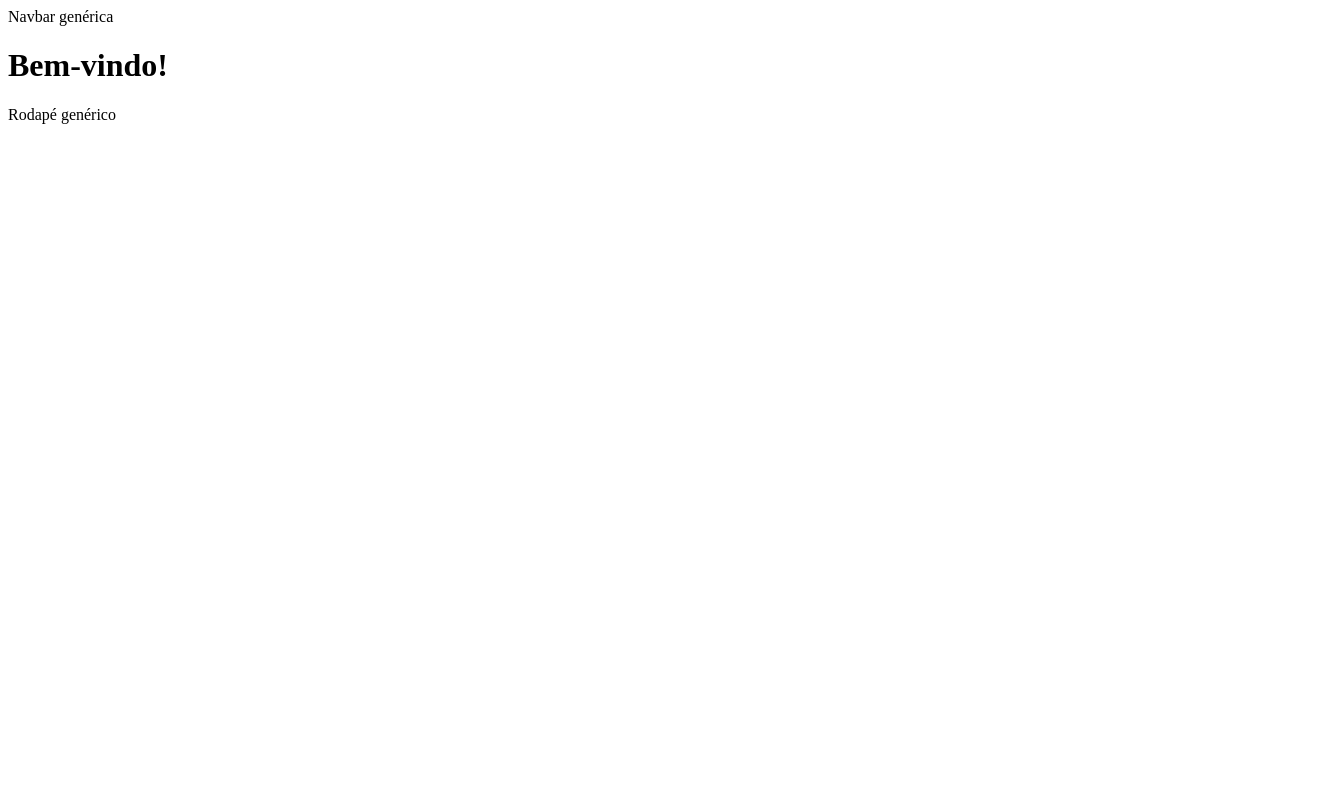
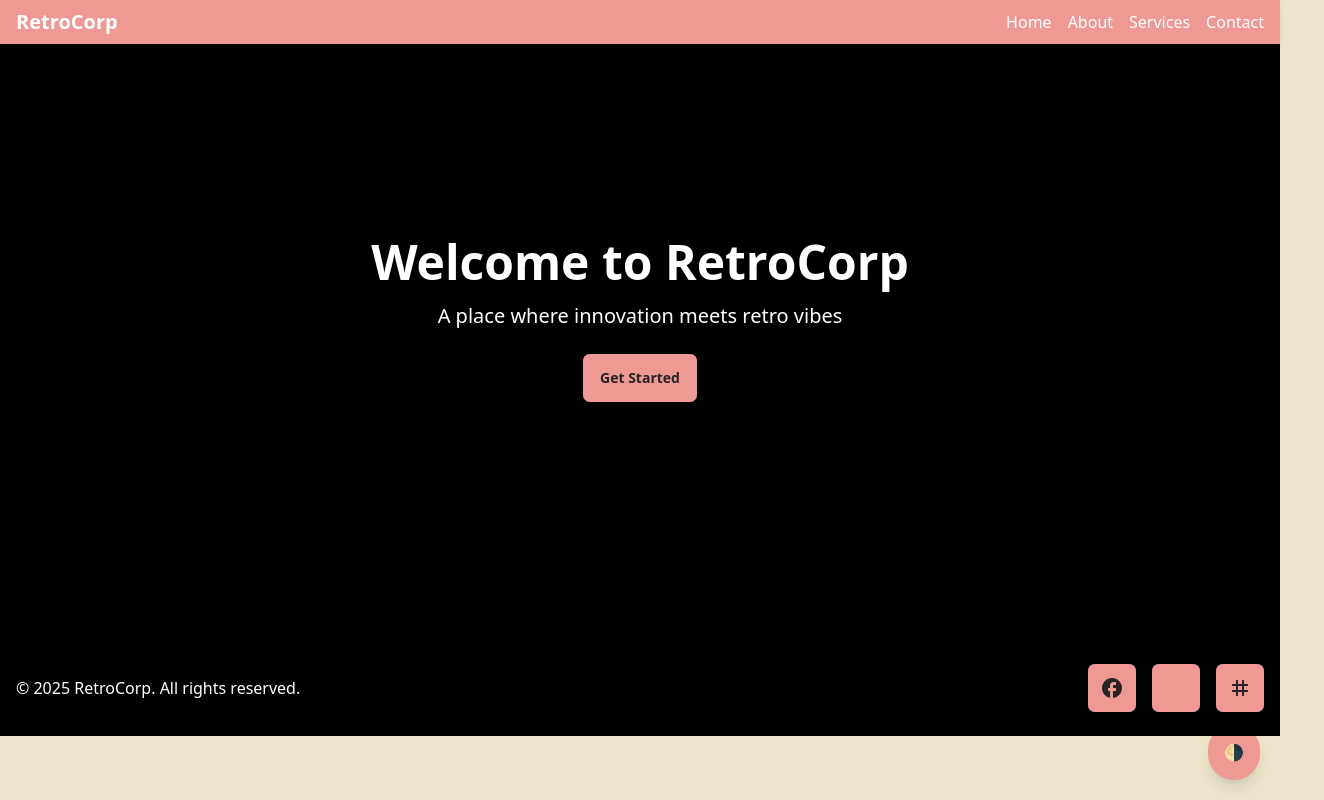
Before and after one commit to zioncwbBola/caminhodavida, a Next.js app: page / in a window 1280 px wide. Shown: the whole page, 1324 px wide, since content can reach past the window. Built offline with nearby package versions, Linux system fonts and the light colour scheme.

Commit message:
commit 8

```diff
--- a/package.json
+++ b/package.json
@@ -9,6 +9,7 @@
     "lint": "next lint"
   },
   "dependencies": {
+    "autoprefixer": "^10.4.20",
     "next": "15.1.5",
     "react": "^19.0.0",
     "react-dom": "^19.0.0"
@@ -18,8 +19,8 @@
     "@types/react": "^19.0.7",
     "@types/react-dom": "^19",
     "daisyui": "^4.12.23",
-    "postcss": "^8",
-    "tailwindcss": "^3.4.1",
+    "postcss": "^8.5.1",
+    "tailwindcss": "^3.4.17",
     "typescript": "^5.7.3"
   }
 }
--- a/src/app/layout.tsx
+++ b/src/app/layout.tsx
@@ -1,21 +1,17 @@
-export const metadata = {
-  title: 'Minha Aplicação',
-  description: 'Descrição genérica da aplicação',
-};
+// app/layout.tsx
+import { ReactNode } from 'react';
+import '../styles/globals.css';
+import ThemeToggle from '@/components/ToggleTheme';
 
-export default function RootLayout({
-  children,
-}: {
-  children: React.ReactNode;
-}) {
+export default function RootLayout({ children }: { children: ReactNode }) {
   return (
-    <html lang="pt-BR">
+    <html lang="en">
+      <head>
+        <link rel="stylesheet" href="https://fonts.googleapis.com/icon?family=Material+Icons" />
+      </head>
       <body>
-        <header>
-          <nav>Navbar genérica</nav>
-        </header>
-        <main>{children}</main>
-        <footer>Rodapé genérico</footer>
+        <ThemeToggle />
+        {children}
       </body>
     </html>
   );
--- a/src/app/page.tsx
+++ b/src/app/page.tsx
@@ -1,12 +1,18 @@
-export default async function Home() {
-  // const data = await fetch('https://api.example.com/data', {
-  //   cache: 'force-cache', // Garante que os dados são estáticos
-  // }).then((res) => res.json());
+// app/page.tsx
+import Navbar from '../components/Navbar';
+import Hero from '../components/Hero';
+import Sidebar from '../components/Sidebar';
+import Footer from '../components/Footer';
 
+const HomePage = () => {
   return (
-    <main>
-      <h1>Bem-vindo!</h1>
-      {/* <p>Dados estáticos: {JSON.stringify(data)}</p> */}
-    </main>
+    <div className="relative">
+      <Navbar />
+      <Sidebar />
+      <Hero />
+      <Footer />
+    </div>
   );
-}
+};
+
+export default HomePage;
--- /dev/null
+++ b/src/app/tailwind.config.js
@@ -0,0 +1,17 @@
+module.exports = {
+  content: [
+    './pages/**/*.{js,ts,jsx,tsx}',
+    './components/**/*.{js,ts,jsx,tsx}',
+  ],
+  theme: {
+    extend: {},
+  },
+  plugins: [require('daisyui')],
+  daisyui: {
+    themes: [
+      'black',
+      'retro',
+      'corporate',
+    ]
+  }
+}
--- /dev/null
+++ b/src/components/Footer.tsx
@@ -0,0 +1,26 @@
+const Footer = () => {
+  return (
+    <footer className="bg-black text-white py-6">
+      <div className="max-w-7xl mx-auto px-4">
+        <div className="flex flex-col md:flex-row justify-between items-center">
+          <div className="text-center md:text-left">
+            <p>&copy; 2025 RetroCorp. All rights reserved.</p>
+          </div>
+          <div className="flex space-x-4 mt-4 md:mt-0">
+            <a href="#" className="btn btn-square btn-primary">
+              <span className="material-icons">facebook</span>
+            </a>
+            <a href="#" className="btn btn-square btn-primary">
+              <span className="material-icons">twitter</span>
+            </a>
+            <a href="#" className="btn btn-square btn-primary">
+              <span className="material-icons">instagram</span>
+            </a>
+          </div>
+        </div>
+      </div>
+    </footer>
+  );
+};
+
+export default Footer;
--- /dev/null
+++ b/src/components/Hero.tsx
@@ -0,0 +1,13 @@
+const Hero = () => {
+  return (
+    <section className="hero bg-cover bg-center h-[80vh] text-white flex items-center justify-center bg-black">
+      <div className="text-center">
+        <h1 className="text-5xl font-bold mb-4">Welcome to RetroCorp</h1>
+        <p className="text-xl mb-6">A place where innovation meets retro vibes</p>
+        <button className="btn btn-primary">Get Started</button>
+      </div>
+    </section>
+  );
+};
+
+export default Hero;
--- /dev/null
+++ b/src/components/Navbar.tsx
@@ -0,0 +1,32 @@
+import Link from 'next/link';
+
+const Navbar = () => {
+  return (
+    <nav className="fixed top-0 left-0 w-full bg-primary text-white shadow-md z-10">
+      <div className="max-w-7xl mx-auto px-4 py-2">
+        <div className="flex justify-between items-center">
+          <div className="text-xl font-bold">RetroCorp</div>
+          <ul className="hidden md:flex space-x-4">
+            <li>
+              <Link href="/">Home</Link>
+            </li>
+            <li>
+              <Link href="/about">About</Link>
+            </li>
+            <li>
+              <Link href="/services">Services</Link>
+            </li>
+            <li>
+              <Link href="/contact">Contact</Link>
+            </li>
+          </ul>
+          <button className="md:hidden btn btn-square">
+            <span className="material-icons">menu</span>
+          </button>
+        </div>
+      </div>
+    </nav>
+  );
+};
+
+export default Navbar;
--- /dev/null
+++ b/src/components/Sidebar.tsx
@@ -0,0 +1,40 @@
+'use client';
+import { useState } from 'react';
+import Link from 'next/link';
+
+const Sidebar = () => {
+  const [isOpen, setIsOpen] = useState(false);
+
+  const toggleSidebar = () => {
+    setIsOpen(!isOpen);
+  };
+
+  return (
+    <>
+      <button onClick={toggleSidebar} className="fixed bottom-4 right-4 btn btn-circle btn-primary md:hidden">
+        <span className="material-icons">menu</span>
+      </button>
+      <div className={`fixed top-0 left-0 w-64 bg-black text-white h-full z-20 transition-transform transform ${isOpen ? 'translate-x-0' : '-translate-x-full'}`}>
+        <div className="p-4">
+          <h2 className="text-2xl font-bold">Menu</h2>
+          <ul className="space-y-4 mt-6">
+            <li>
+              <Link href="/">Home</Link>
+            </li>
+            <li>
+              <Link href="/about">About</Link>
+            </li>
+            <li>
+              <Link href="/services">Services</Link>
+            </li>
+            <li>
+              <Link href="/contact">Contact</Link>
+            </li>
+          </ul>
+        </div>
+      </div>
+    </>
+  );
+};
+
+export default Sidebar;
--- /dev/null
+++ b/src/components/ToggleTheme.tsx
@@ -0,0 +1,28 @@
+'use client';
+// src/components/ToggleTheme.tsx
+import { useState } from "react";
+
+const ToggleTheme = () => {
+  const [theme, setTheme] = useState<string>("corporate");
+
+  const handleToggleTheme = () => {
+    const themes = ["retro", "corporate", "black"];
+    const currentThemeIndex = themes.indexOf(theme);
+    const nextThemeIndex = (currentThemeIndex + 1) % themes.length;
+    const nextTheme = themes[nextThemeIndex];
+
+    setTheme(nextTheme);
+    document.documentElement.setAttribute("data-theme", nextTheme);
+  };
+
+  return (
+    <button
+      onClick={handleToggleTheme}
+      className="fixed bottom-5 right-5 p-4 bg-primary text-white rounded-full shadow-lg transition duration-300 ease-in-out transform hover:scale-105"
+    >
+      <span>🌗</span>
+    </button>
+  );
+};
+
+export default ToggleTheme;
--- /dev/null
+++ b/src/styles/globals.css
@@ -0,0 +1,3 @@
+@tailwind base;
+@tailwind components;
+@tailwind utilities;
--- a/tailwind.config.ts
+++ b/tailwind.config.ts
@@ -1,3 +1,4 @@
+// tailwind.config.ts
 import type { Config } from "tailwindcss";
 
 export default {
@@ -12,5 +13,5 @@ export default {
   plugins: [require('daisyui')],
   daisyui: {
     themes: ['retro', 'corporate', 'black'],
-  }
+  },
 } satisfies Config;
```
Also changed, not shown: 1 other file (tests, documents, lock files or other folders).
